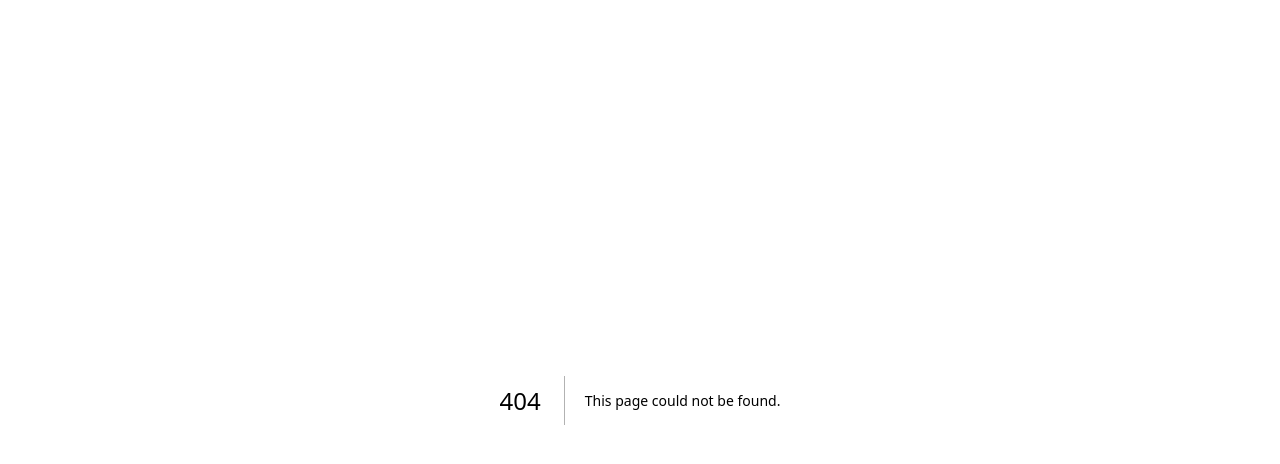
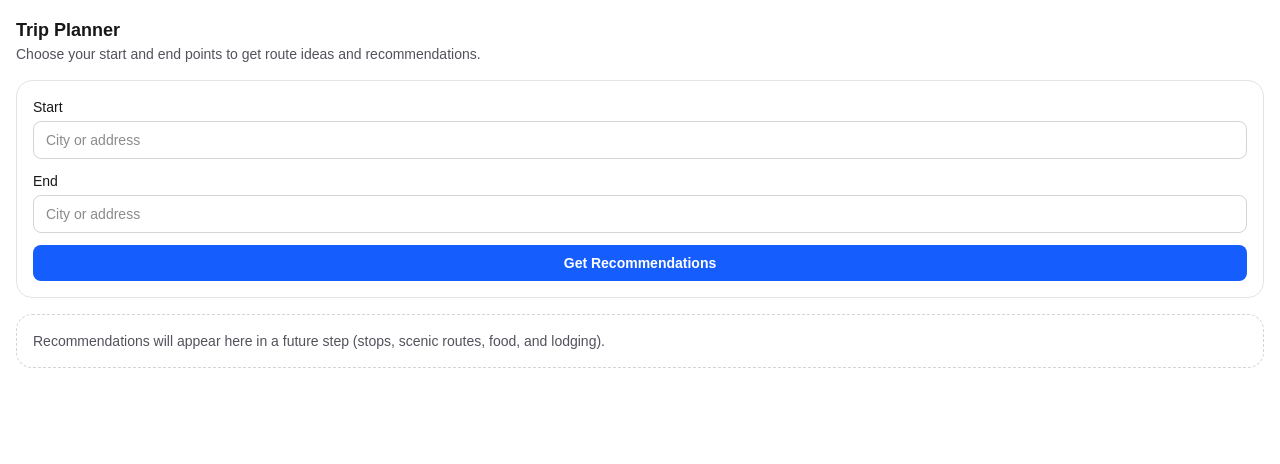
Before and after one commit to dan1oo/roadtrip_strava, a Next.js app: page /planner in a window 1280 px wide. Before the commit this address had no page. Shown: the top 464 px of the page. Built offline with nearby package versions, Linux system fonts and the light colour scheme.

Commit message:
Update TripMap component to enhance performance; streamline props and styles for better user experience

```diff
--- /dev/null
+++ b/app/(mobile)/planner/page.tsx
@@ -0,0 +1,46 @@
+"use client";
+
+export default function PlannerPage() {
+  return (
+    <section className="flex h-full flex-col gap-4 p-4">
+      <header>
+        <h1 className="text-lg font-semibold">Trip Planner</h1>
+        <p className="text-sm text-zinc-600 dark:text-zinc-300">
+          Choose your start and end points to get route ideas and recommendations.
+        </p>
+      </header>
+
+      <div className="space-y-3 rounded-2xl border border-zinc-200 p-4 dark:border-zinc-800">
+        <label className="block text-sm font-medium">
+          Start
+          <input
+            type="text"
+            placeholder="City or address"
+            className="mt-1 w-full rounded-lg border border-zinc-300 px-3 py-2 text-sm outline-none focus:border-blue-500 dark:border-zinc-700 dark:bg-zinc-900"
+          />
+        </label>
+
+        <label className="block text-sm font-medium">
+          End
+          <input
+            type="text"
+            placeholder="City or address"
+            className="mt-1 w-full rounded-lg border border-zinc-300 px-3 py-2 text-sm outline-none focus:border-blue-500 dark:border-zinc-700 dark:bg-zinc-900"
+          />
+        </label>
+
+        <button
+          type="button"
+          className="w-full rounded-lg bg-blue-600 px-4 py-2 text-sm font-semibold text-white hover:bg-blue-500"
+        >
+          Get Recommendations
+        </button>
+      </div>
+
+      <div className="rounded-2xl border border-dashed border-zinc-300 p-4 text-sm text-zinc-600 dark:border-zinc-700 dark:text-zinc-300">
+        Recommendations will appear here in a future step (stops, scenic routes,
+        food, and lodging).
+      </div>
+    </section>
+  );
+}
```
